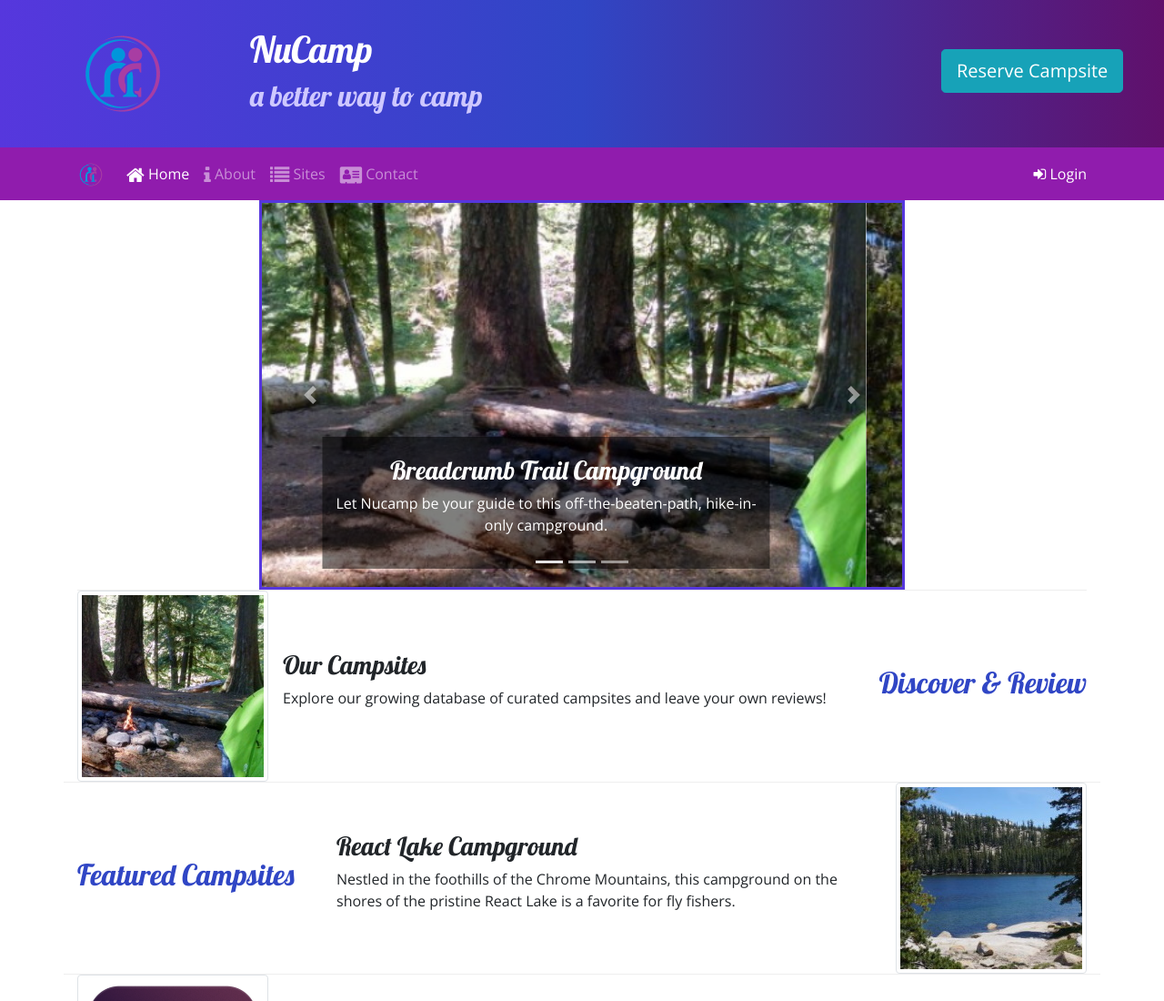
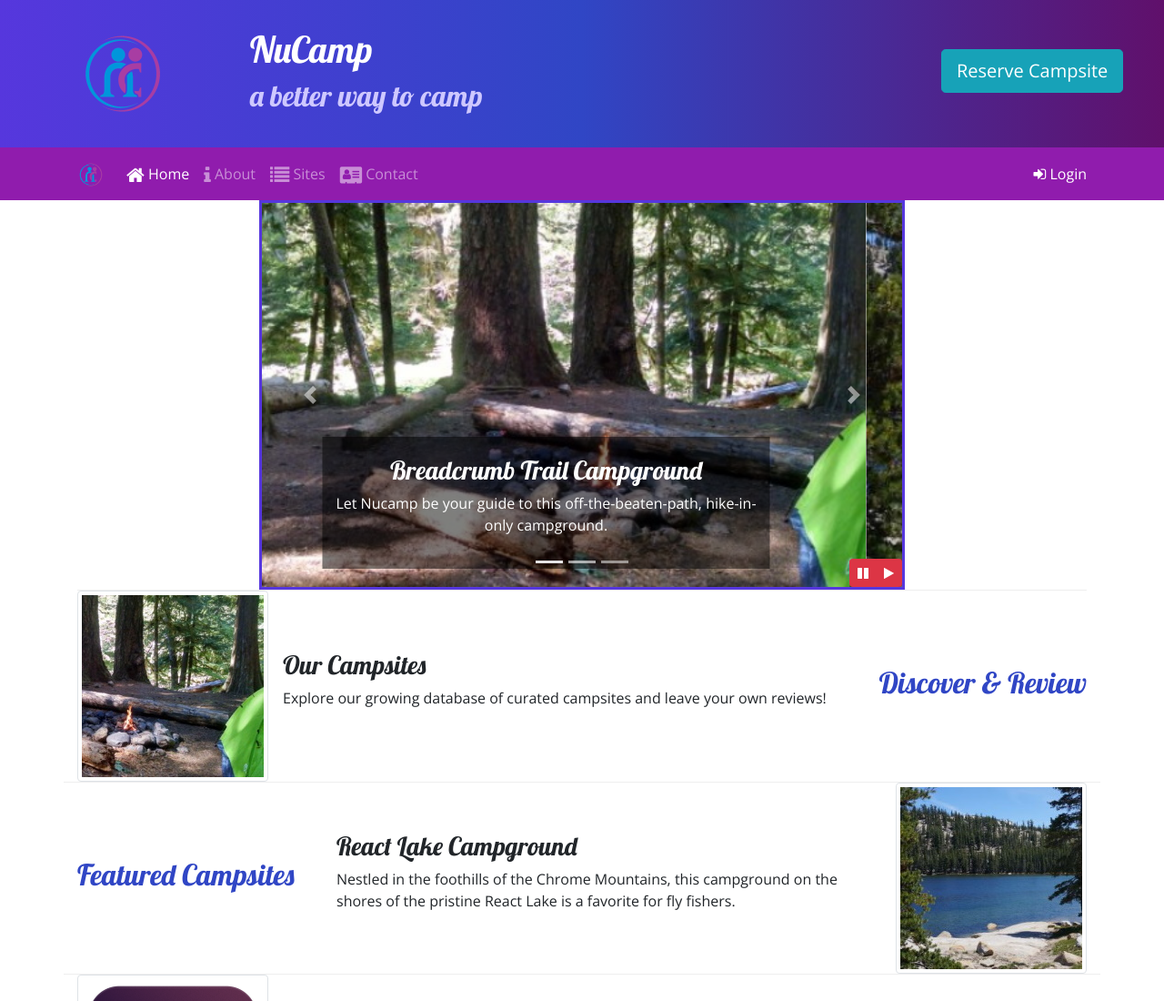
Before and after one commit to Benjamin83271/nucampsite, a website: page index.html in a window 1280 px wide. Shown: the top 1100 px of the page at 91% size. Drawn offline with nearby package versions, Linux system fonts and the light colour scheme.

Commit message:
Bootstrap & jQuery

```diff
--- a/css/styles.css
+++ b/css/styles.css
@@ -49,3 +49,10 @@ header h2 {
 .carousel {
     border: solid #5637DD;
 }
+
+#carouselButton {
+    position: absolute;
+    right: 0;
+    bottom: 0;
+    z-index:100;
+}
--- a/index.html
+++ b/index.html
@@ -201,6 +201,14 @@
                         <span class="carousel-control-next-icon"></span>
                         <span class="sr-only">Next</span>
                     </a>
+                    <div class="btn-group" id="carouselButton">
+                        <button class="btn btn-danger btn-sm" id="carouselPause">
+                            <i class="fa fa-pause"></i>
+                        </button>
+                        <button class="btn btn-danger btn-sm" id="carouselPlay">
+                            <i class="fa fa-play"></i>
+                        </button>
+                    </div>
                 </div>
             </div>
         </div>
@@ -281,7 +289,17 @@
     <script src="node_modules/popper.js/dist/umd/popper.min.js"></script>
     <script src="node_modules/bootstrap/dist/js/bootstrap.min.js"></script>
 
-
+    <script>
+        $(function() {
+            $(".carousel").carousel( { interval: 2000, pause: "false" } );
+            $("#carouselPause").click(function(){
+                $(".carousel").carousel("pause");
+            });
+            $("#carouselPlay").click(function(){
+                $(".carousel").carousel("cycle");
+            });
+        });
+    </script>
 </body>
 
 </html>
```
